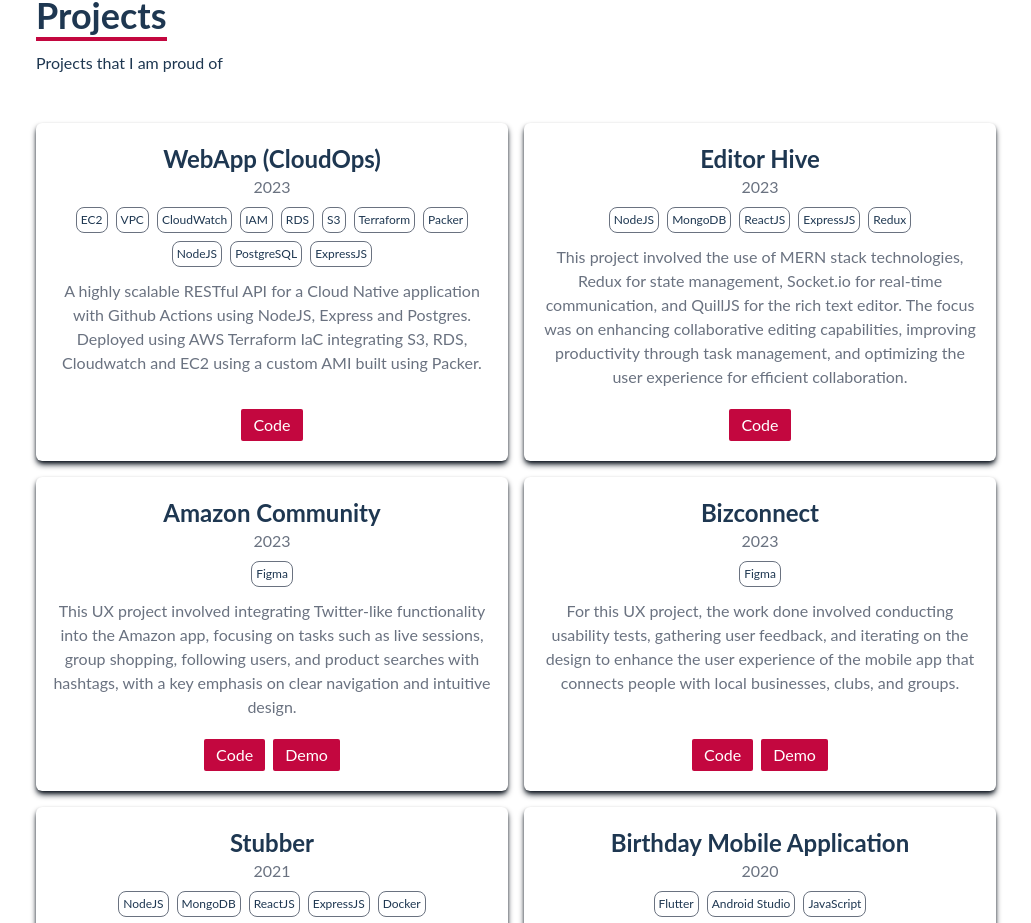
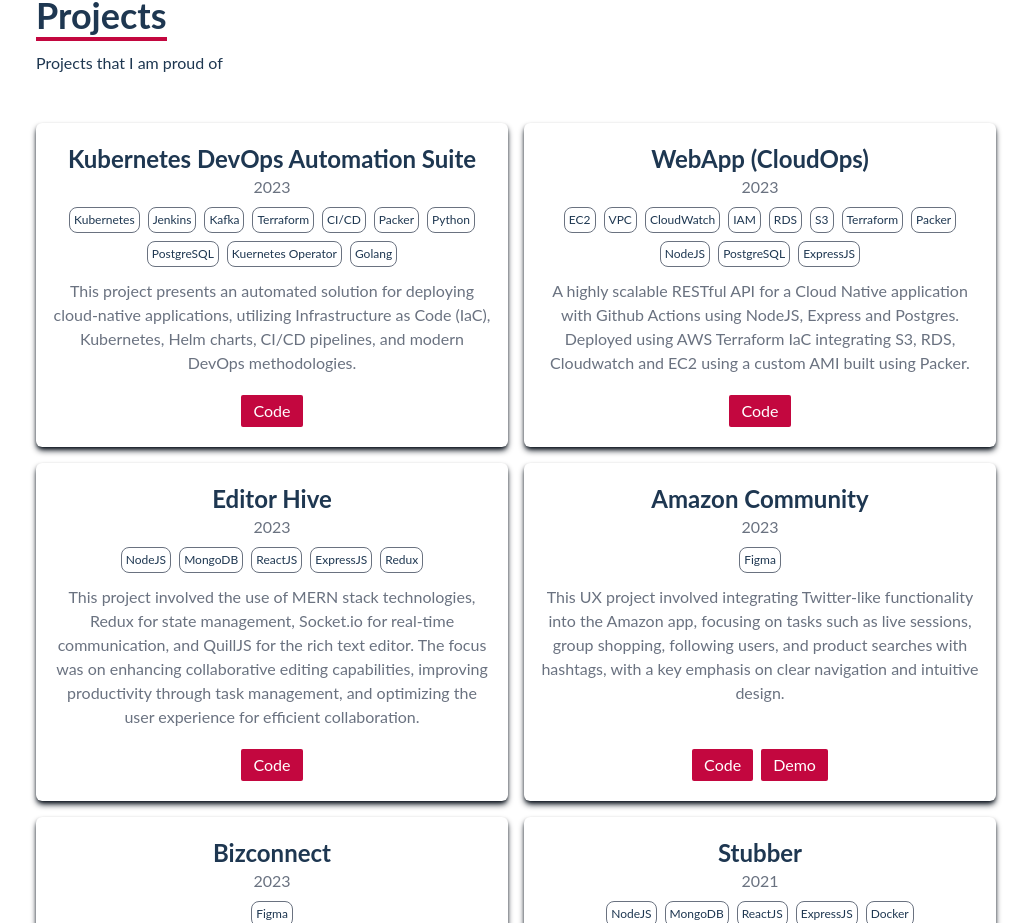
Before and after one commit to beccccaboo/beccccaboo, a React (Create React App) app: page / in a window 1280 px wide. Shown: the part 2677-3600 px from the top of the page, without its empty margins (124-1155 px from the left). Built offline with nearby package versions, Linux system fonts and the light colour scheme; the HTML template or start-up script is replaced by a standard one.

Commit message:
feat(project): Update project

```diff
--- a/src/data/Projects.js
+++ b/src/data/Projects.js
@@ -1,6 +1,16 @@
 export const projects = [
     {
-      id: 1,
+        id: 1,
+        name: 'Kubernetes DevOps Automation Suite',
+        date: '2023',
+        tech: ['Kubernetes', 'Jenkins', 'Kafka', 'Terraform', 'CI/CD', 'Packer', 'Python', 'PostgreSQL', 'Kuernetes Operator', 'Golang'],
+        tagline:
+            'This project presents an automated solution for deploying cloud-native applications, utilizing Infrastructure as Code (IaC), Kubernetes, Helm charts, CI/CD pipelines, and modern DevOps methodologies.',
+        source: 'https://github.com/beccccaboo/Kubernetes-DevOps-Automation-Suite',
+
+    },
+    {
+      id: 2,
       name: 'WebApp (CloudOps)',
       date: '2023',
       tech: ['EC2', 'VPC', 'CloudWatch', 'IAM', 'RDS', 'S3', 'Terraform', 'Packer', 'NodeJS', 'PostgreSQL', 'ExpressJS' ],
@@ -9,7 +19,7 @@ export const projects = [
       source: 'https://github.com/orgs/CloudComputingSpringCSYE6225/repositories',
     },
     {
-      id: 2,
+      id: 3,
       name: 'Editor Hive',
       date: '2023',
       tech: ['NodeJS', 'MongoDB', 'ReactJS', 'ExpressJS', 'Redux'],
@@ -17,7 +27,7 @@ export const projects = [
       source: 'https://github.com/beccccaboo/editor-hive',
     },
     {
-      id: 3,
+      id: 4,
       name: 'Amazon Community',
       date: '2023',
       tech: ['Figma'],
@@ -26,7 +36,7 @@ export const projects = [
       demo: 'https://www.figma.com/proto/NXg3MApoWm5exRtTEmzNiz/RebeccaBiju_Spring2023?page-id=1361%3A1100&type=design&node-id=1361-1102&viewport=219%2C419%2C0.15&scaling=scale-down&starting-point-node-id=1361%3A1102&mode=design'
     },
     {
-      id: 4,
+      id: 5,
       name: "Bizconnect",
       date: '2023',
       tech: ['Figma'],
@@ -35,7 +45,7 @@ export const projects = [
       demo: 'https://www.figma.com/proto/NXg3MApoWm5exRtTEmzNiz/RebeccaBiju_Spring2023?page-id=1210%3A2792&type=design&node-id=1210-2824&viewport=456%2C350%2C0.14&scaling=min-zoom&starting-point-node-id=1210%3A2831&mode=design'
     },
     {
-      id: 5,
+      id: 6,
       name: 'Stubber',
       date: '2021',
       tech: ['NodeJS', 'MongoDB', 'ReactJS', 'ExpressJS', 'Docker'],
@@ -43,7 +53,7 @@ export const projects = [
       source: 'https://github.com/beccccaboo/Stubber'
     },
     {
-      id: 6,
+      id: 7,
       name: 'Birthday Mobile Application',
       date: '2020',
       tech: ['Flutter', 'Android Studio', 'JavaScript'],
@@ -51,7 +61,7 @@ export const projects = [
       source: 'https://github.com/beccccaboo/Birthday-Wish-App',
     },
     {
-      id: 7,
+      id: 8,
       name: 'Undergrad Yearbook',
       date: '2020',
       tech: ['Adobe InDesign'],
@@ -59,7 +69,7 @@ export const projects = [
       demo: 'https://drive.google.com/file/d/10HKUAsJMYazz3Mp_ZdvCHDAluu7gOyzK/view?usp=sharing',
     },
     {
-        id: 8,
+        id: 9,
         name: 'Multimodal Image Fusion',
         date: '2020',
         tech: ['Python'],
```
